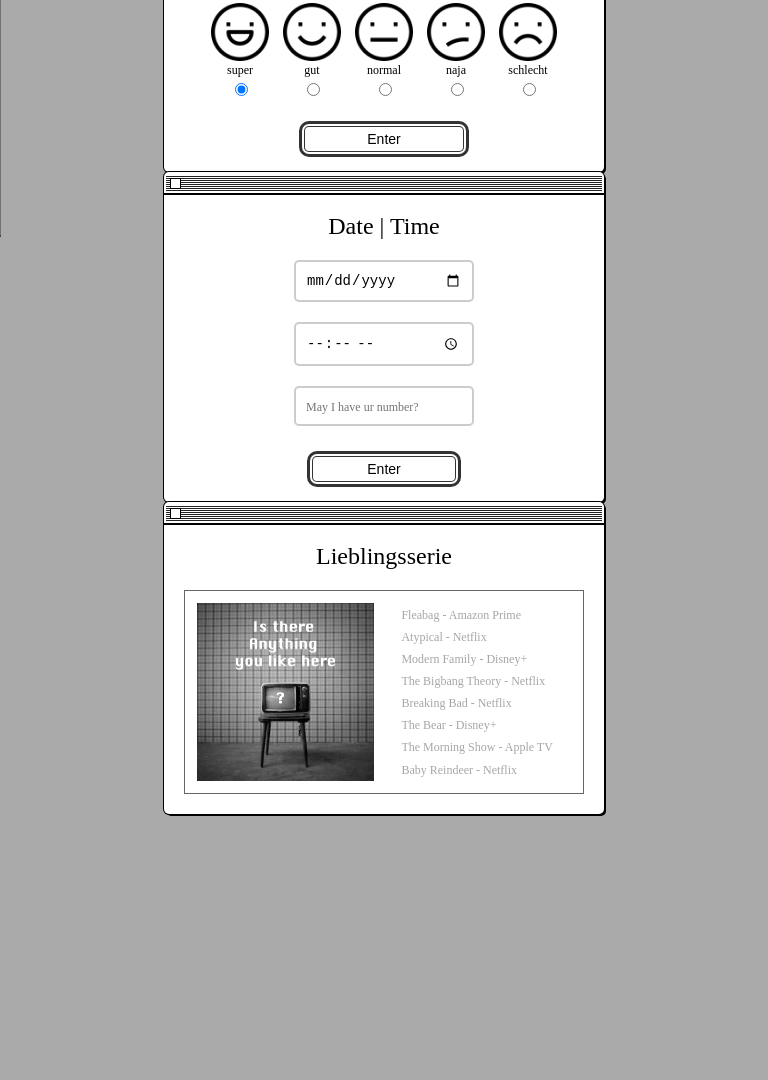
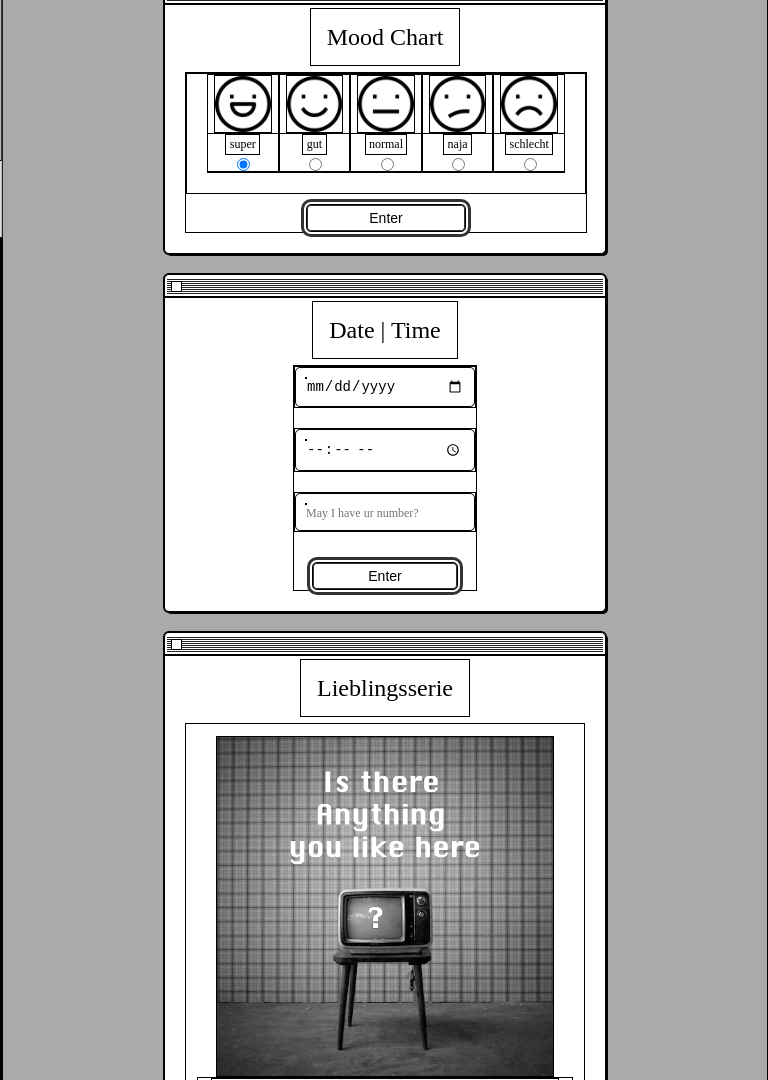
Before and after one commit to joy91de/onepager, a plain HTML site: page index.html in a window 768 px wide. Shown: the part 567-1647 px from the top of the page. Before the commit the page ends 1431 px from the top, so only its background shows below. Drawn offline with Linux system fonts and the light colour scheme; a web font is replaced by a local one.

Commit message:
MQ adjust

```diff
--- a/style.css
+++ b/style.css
@@ -2,7 +2,7 @@
 @import url('https://fonts.googleapis.com/css2?family=DotGothic16&family=Jersey+15&family=Kanit:ital,wght@0,100;0,200;0,300;0,400;0,500;0,600;0,700;0,800;0,900;1,100;1,200;1,300;1,400;1,500;1,600;1,700;1,800;1,900&family=Pixelify+Sans:wght@400..700&family=Playfair+Display:ital,wght@0,700;1,700&display=swap');
 
 
-/**{border: 1px solid #000 !important;}*/
+*{border: 1px solid #000 !important;}
 
 body {
   font-display: swap;
@@ -14,7 +14,7 @@ body {
   height: 100vh;
   overflow: hidden;
   box-sizing: border-box;
-  overflow: hidden;
+/*  overflow: hidden;*/
   place-content: center;
   height: 100vh;
   font-family: "Chicago";
@@ -328,7 +328,7 @@ button:hover {
 }
 
 
-/* 音樂視窗 */
+/* 影集視窗 */
 
 .album-container{
   display: flex;
@@ -345,12 +345,10 @@ button:hover {
 }
 
 .album-list{
-  width: 100%;
-  hight: 100%;
   display: flex;
   flex-direction: column;
-  justify-content: space-between;
-  align-items: center;
+  align-items: flex-start;
+  justify-content: space-around;
 }
 
 .album-list img{
@@ -366,15 +364,6 @@ button:hover {
 
 .album-wrap, .album-display img{
   display: flex;
-  width: 100%;
-  height: 100%;
-}
-
-.album-list{
-  display: flex;
-  flex-direction: column;
-  align-items: flex-start;
-  justify-content: space-around;
   width: 100%;
   height: 100%;
 }
@@ -526,7 +515,7 @@ button:hover {
   body {
     background: #aaa;
     height: 100%;
-/*    overflow: hidden;*/
+    overflow: auto;
     display: flex;
     flex-direction: column;
     align-items: center;
@@ -552,6 +541,10 @@ button:hover {
   }
 
   /*--- Windows Position ---*/
+
+  .window-container{
+    margin: 10px 0;
+  }
 
   /*初始視窗*/
   #draggable0{
@@ -588,13 +581,25 @@ button:hover {
     transform: translateX(-50%);
   }
 
+  /*--- Lieblingsserie ---*/
+  .album-container{
+    flex-direction: column;
+  }
+  .album-wrap{
+    justify-content: center;
+  }
+  .album-list{
+    line-height: 1.5;
+    padding: 10px 5px;
+    width: 90%;
+  }
 }
 
 @media (min-width: 577px) and (max-width: 992px) {
-  body {
+    body {
     background: #aaa;
     height: 100%;
-/*    overflow: hidden;*/
+    overflow: auto;
     display: flex;
     flex-direction: column;
     align-items: center;
@@ -620,6 +625,10 @@ button:hover {
   }
 
   /*--- Windows Position ---*/
+
+  .window-container{
+    margin: 10px 0;
+  }
 
   /*初始視窗*/
   #draggable0{
@@ -654,6 +663,22 @@ button:hover {
     top: 5%;
     right: 50%;
     transform: translateX(-50%);
+  }
+
+  /*--- Lieblingsserie ---*/
+  .album-container{
+    flex-direction: column;
+  }
+  .album-wrap{
+    justify-content: center;
+  }
+  .album-list{
+    line-height: 1.5;
+    padding: 10px 5px;
+    width: 90%;
+  }
+  .album-title{
+    font-size: 16px;
   }
 }
 
```
